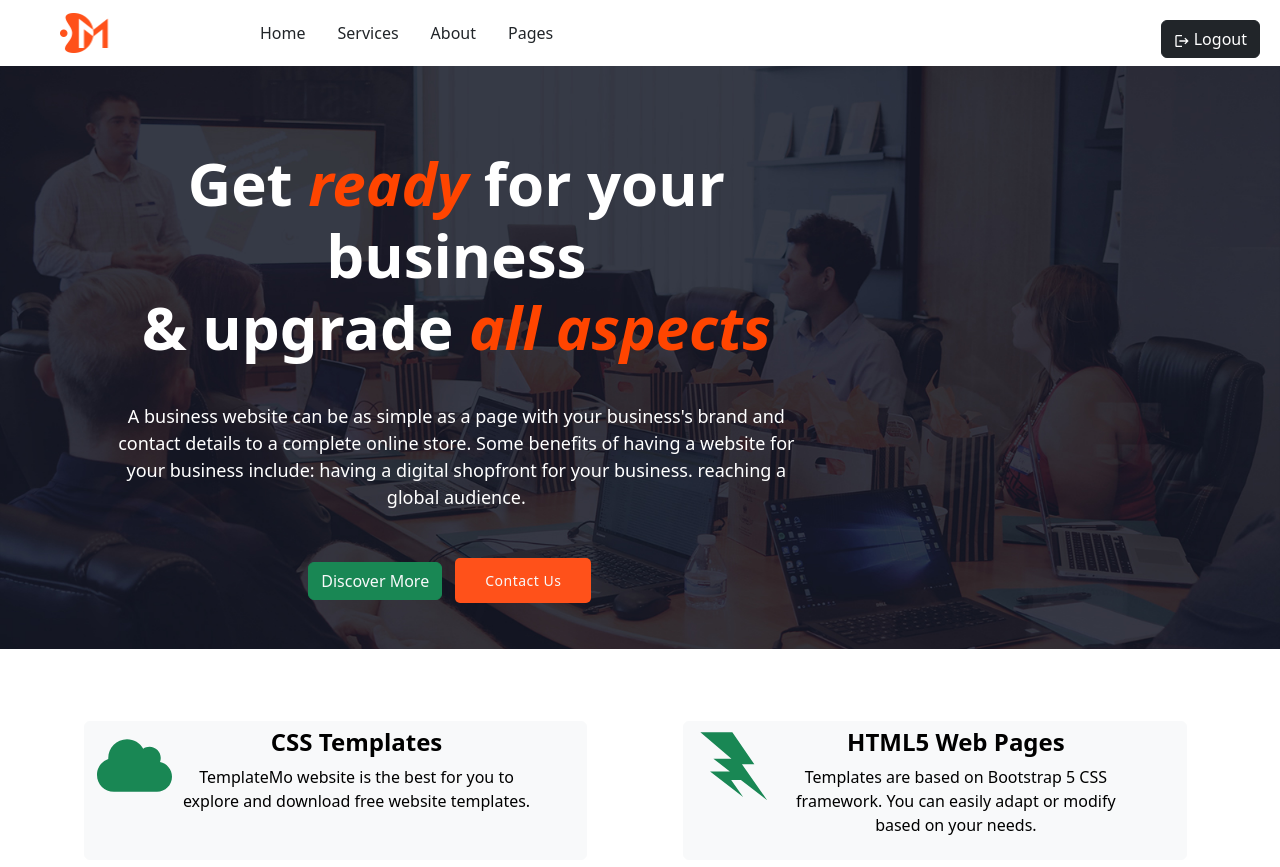
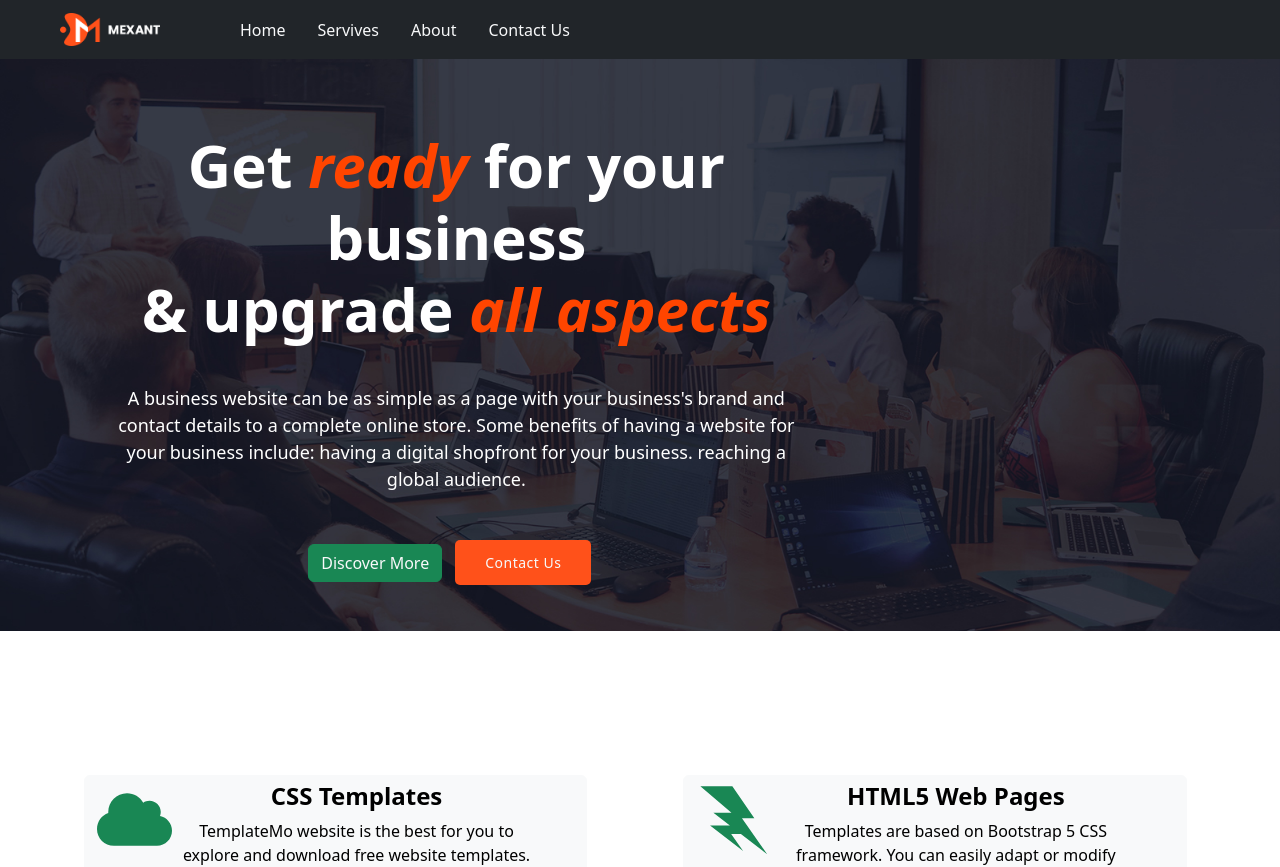
Before and after one commit to anassadouq/Mexant, a React (Create React App) app in the folder client/: page / in a window 1280 px wide. Shown: the top 867 px of the page. Built offline with nearby package versions, Linux system fonts and the light colour scheme.

Commit message:
show logout if user not loged

```diff
--- a/client/src/App.js
+++ b/client/src/App.js
@@ -7,6 +7,7 @@ import Register from './Authentification/Register';
 import Login from './Authentification/Login';
 import AuthGuard from './Authentification/AuthGuard';
 
+import Header from './Components/Header/Header';
 import Home from './Components/Home/Home';
 import Liste from './Components/Liste/Liste';
 import Create from './Components/Create/Create';
@@ -27,10 +28,11 @@ class App extends Component{
 
           <Route path="/" element={
             <>
+              <Header/>
               <Home/>
               <Services/>
-              <BusinessSolution/><br/><br/>
-              <About/><br/><br/>
+              <BusinessSolution/>
+              <About/><br/><br/><br/><br/>
               <Footer/>
             </>
           }/>
--- a/client/src/Components/About/About.js
+++ b/client/src/Components/About/About.js
@@ -3,8 +3,9 @@ import React from "react";
 export default function About(){
     return(
         <div>
+            <a name="about"> </a>
             <center>
-                <b style={{"color":"#FF4500"}} className="my-5">ABOUT US</b>
+                <b style={{"color":"#FF4500"}} className="my-5"><br/><br/>ABOUT US</b>
                 <h1 style={{"fontWeight":"bold"}}>Know Us Better</h1>
             </center>
 
--- a/client/src/Components/Footer/Footer.js
+++ b/client/src/Components/Footer/Footer.js
@@ -3,8 +3,10 @@ import React from "react";
 export default function Footer(){
     return(
         <div className="bg-dark text-light">
-            <p className="text-center">Copyright © 2024. All Rights Reserved.<br/>
-                Designed by <a style={{"color":"#FF4500"}}>Anas Sadouq</a>
+            <p className="text-center">
+                <br/>Copyright © 2024. All Rights Reserved.<br/>
+                Designed by <a style={{"color":"#FF4500"}}>Anas Sadouq <br/></a>
+                <br/>
             </p>
         </div>
     )
--- a/client/src/Components/Header/Header.js
+++ b/client/src/Components/Header/Header.js
@@ -12,25 +12,25 @@ export default function Header() {
     }
 
     return (
-        <nav className="navbar navbar-expand-lg">
+        <nav className="navbar navbar-expand-lg navbar-dark bg-dark fixed-top">
             <div className="container-fluid">
-                <Link className="navbar-brand" to="/">
-                    <img src="./images/logo.png" className="mx-5" width="120px" alt="Logo" />
-                </Link>
+                <a href="#home" className="navbar-brand">
+                    <img src="./images/logo.png" className="mx-5" width="100px" alt="Logo" />
+                </a>
 
                 <div className="collapse navbar-collapse">
                     <ul className="navbar-nav me-auto mb-2 mb-lg-0">
                         <li className="nav-item">
-                            <Link className="mx-2 nav-link text-dark" to="/">Home</Link>
+                            <a href="#home" className="mx-2 nav-link text-light">Home</a>
                         </li>
                         <li className="nav-item">
-                            <Link className="mx-2 nav-link text-dark" to="/">Services</Link>
+                            <a href="#services" className="mx-2 nav-link text-light">Servives</a>
                         </li>
                         <li className="nav-item">
-                            <Link className="mx-2 nav-link text-dark" to="/">About</Link>
+                            <a href="#about" className="mx-2 nav-link text-light">About</a>
                         </li>
                         <li className="nav-item">
-                            <Link className="mx-2 nav-link text-dark" to="/">Pages</Link>
+                            <a href="/create" className="mx-2 nav-link text-light">Contact Us</a>
                         </li>
                     </ul>
                     <div className="">
@@ -38,9 +38,11 @@ export default function Header() {
 
                         </ul>
 
-                        <form className="d-flex">
-                            <button className='btn btn-dark mx-2' onClick={logout}><MdLogout/> Logout</button>
-                        </form>
+                        {AccountService.isLogged() ? (
+                            <form className="d-flex">
+                                <button className='btn btn-light mx-2' onClick={logout}><MdLogout/> Logout</button>
+                            </form>
+                        ) : null}
                     </div>
                 </div>
             </div>
--- a/client/src/Components/Home/Home.js
+++ b/client/src/Components/Home/Home.js
@@ -5,8 +5,9 @@ import './Home.css';
 export default function Home(){
     return (
         <div>
-            <Header/>
-            <div className="swiper-container">
+            <br/>
+            <a name="home"> </a>
+            <div className="my-4 swiper-container">
                 <div className="swiper-wrapper">
                     <div className="swiper-slide">
                         <div className="slide-inner">
--- a/client/src/Components/Services/Services.js
+++ b/client/src/Components/Services/Services.js
@@ -8,7 +8,9 @@ import { FaDatabase } from "react-icons/fa6";
 
 export default function Services(){
     return(
-        <section className="services">
+        <section className="services my-5">
+            <br/>
+            <a name="services"> </a>
             <div className="mx-5 my-5">
                 <div className="row">
                     <div className="col-lg-5 btn btn-light my-4 mx-5">
```
